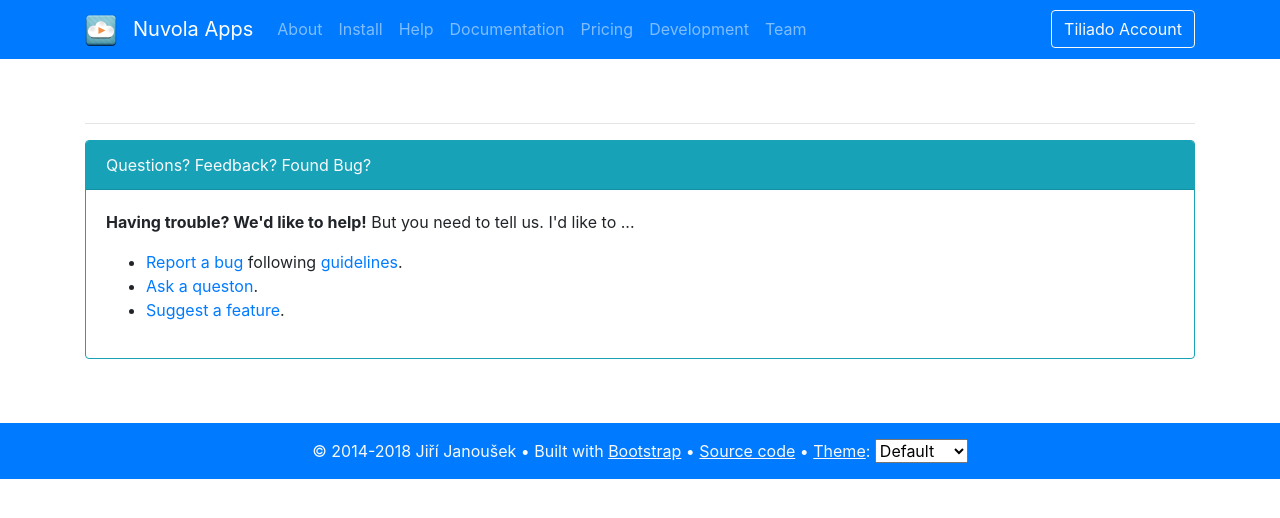
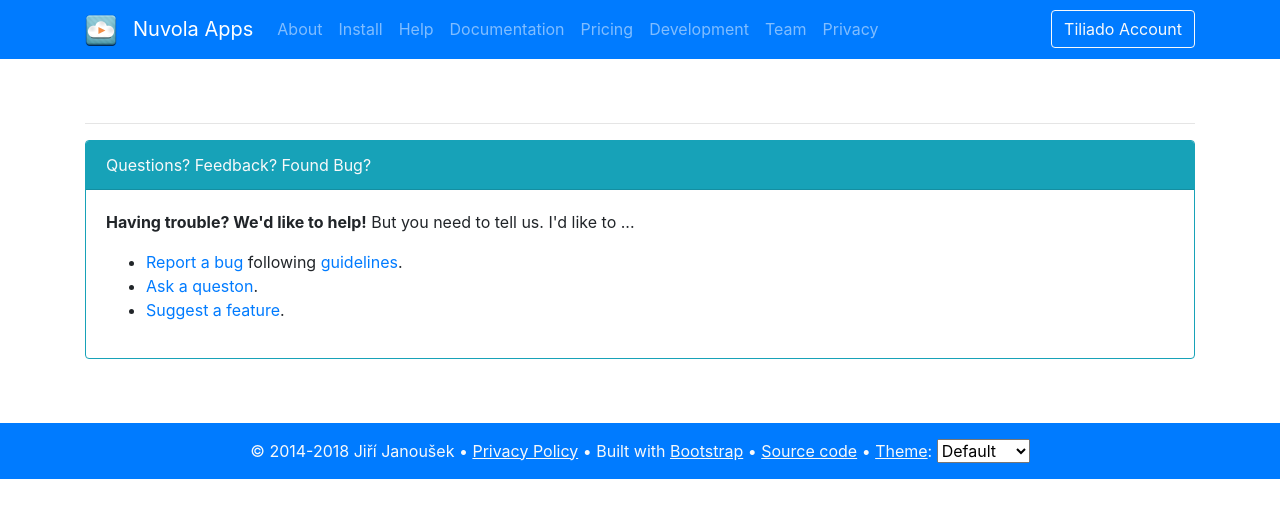
Before and after one commit to tiliado/nuvola.tiliado.eu, a Python web app: template templates/docs.html in a window 1280 px wide. Shown: the top 518 px of the page. Run offline with Jinja, Linux system fonts and the light colour scheme; the template is opened without the code that fills it, so the values that code supplies are empty; some libraries are stand-ins or nearby versions.

Commit message:
Add link to Privacy Policy
Issue: tiliado/tiliado-project#1

Signed-off-by: Jiří Janoušek <janousek.jiri@gmail.com>

```diff
--- a/templates/base.html
+++ b/templates/base.html
@@ -88,6 +88,9 @@
           <li class="nav-item {% if navbar_tab == 'team' %}active{% endif %}">
             <a class="nav-link" href="/team/">Team</a>
           </li>
+          <li class="nav-item">
+            <a class="nav-link" href="https://tiliado.eu/privacy/">Privacy</a>
+          </li>
         </ul>
         <div class="form-inline">
           <a href="https://tiliado.eu/accounts/profile/" class="btn btn-outline-light">Tiliado Account</a>
@@ -110,6 +113,7 @@
       <div class="row text-center p-3 mt-5">
         <div class="col" id="footer-text">
           &copy; 2014-2018 Jiří Janoušek
+          • <a class="text-light" href="https://tiliado.eu/privacy/">Privacy Policy</a>
           • Built with <a href="https://getbootstrap.com/" class="text-light">Bootstrap</a>
           • <a href="https://github.com/tiliado/nuvola.tiliado.eu" class="text-light">Source code</a>
         </div>
```
